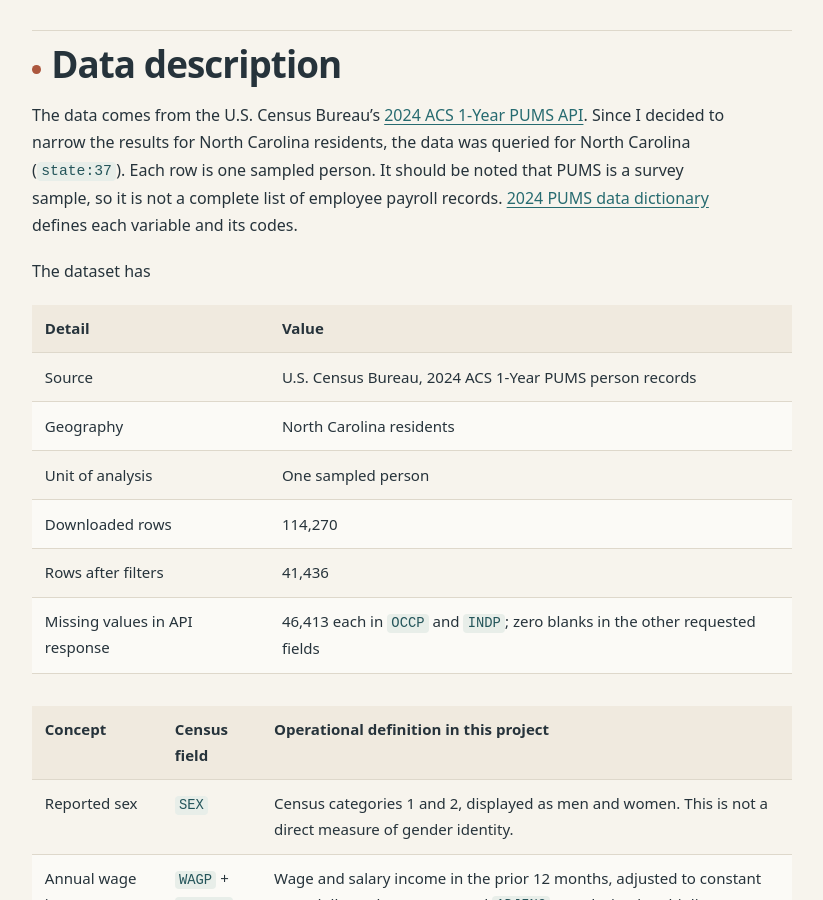
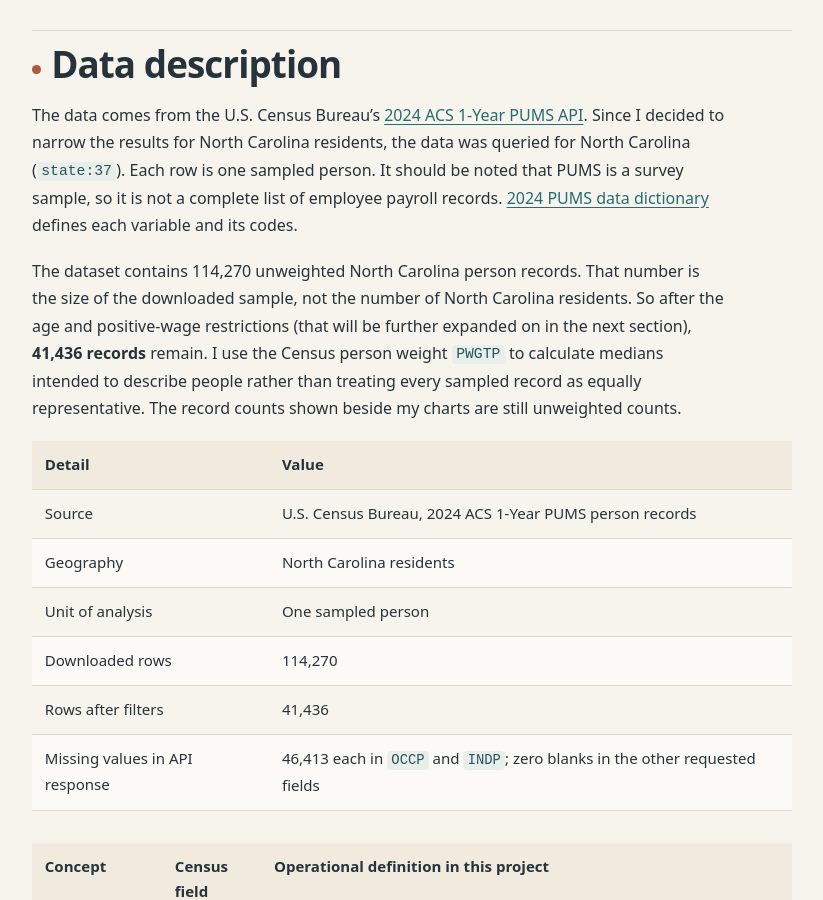
Before and after one commit to nreddi2/data-science-portfolio, a Jekyll site: the page built from wage-income-north-carolina.md, in a window 1280 px wide and 900 px high, scrolled down 829 px. Shown: the whole window, without its empty margins (228-1051 px from the left). Built offline with Jekyll 4.4.1, drawn with Linux system fonts in a browser that asks for light colours.

Commit message:
Update wage-income-north-carolina.md

```diff
--- a/wage-income-north-carolina.md
+++ b/wage-income-north-carolina.md
@@ -25,7 +25,7 @@ My starting question was: “How does the gender pay gap change depending on fac
 
 The data comes from the U.S. Census Bureau’s [2024 ACS 1-Year PUMS API](https://api.census.gov/data/2024/acs/acs1/pums.html). Since I decided to narrow the results for North Carolina residents, the data was queried for North Carolina (`state:37`). Each row is one sampled person. It should be noted that PUMS is a survey sample, so it is not a complete list of employee payroll records. [2024 PUMS data dictionary](https://www2.census.gov/programs-surveys/acs/tech_docs/pums/data_dict/PUMS_Data_Dictionary_2024.pdf) defines each variable and its codes.
 
-The dataset has
+The dataset contains 114,270 unweighted North Carolina person records. That number is the size of the downloaded sample, not the number of North Carolina residents. So after the age and positive-wage restrictions (that will be further expanded on in the next section), **41,436 records** remain. I use the Census person weight `PWGTP` to calculate medians intended to describe people rather than treating every sampled record as equally representative. The record counts shown beside my charts are still unweighted counts.
 
 | Detail | Value |
 |:--|:--|
```
